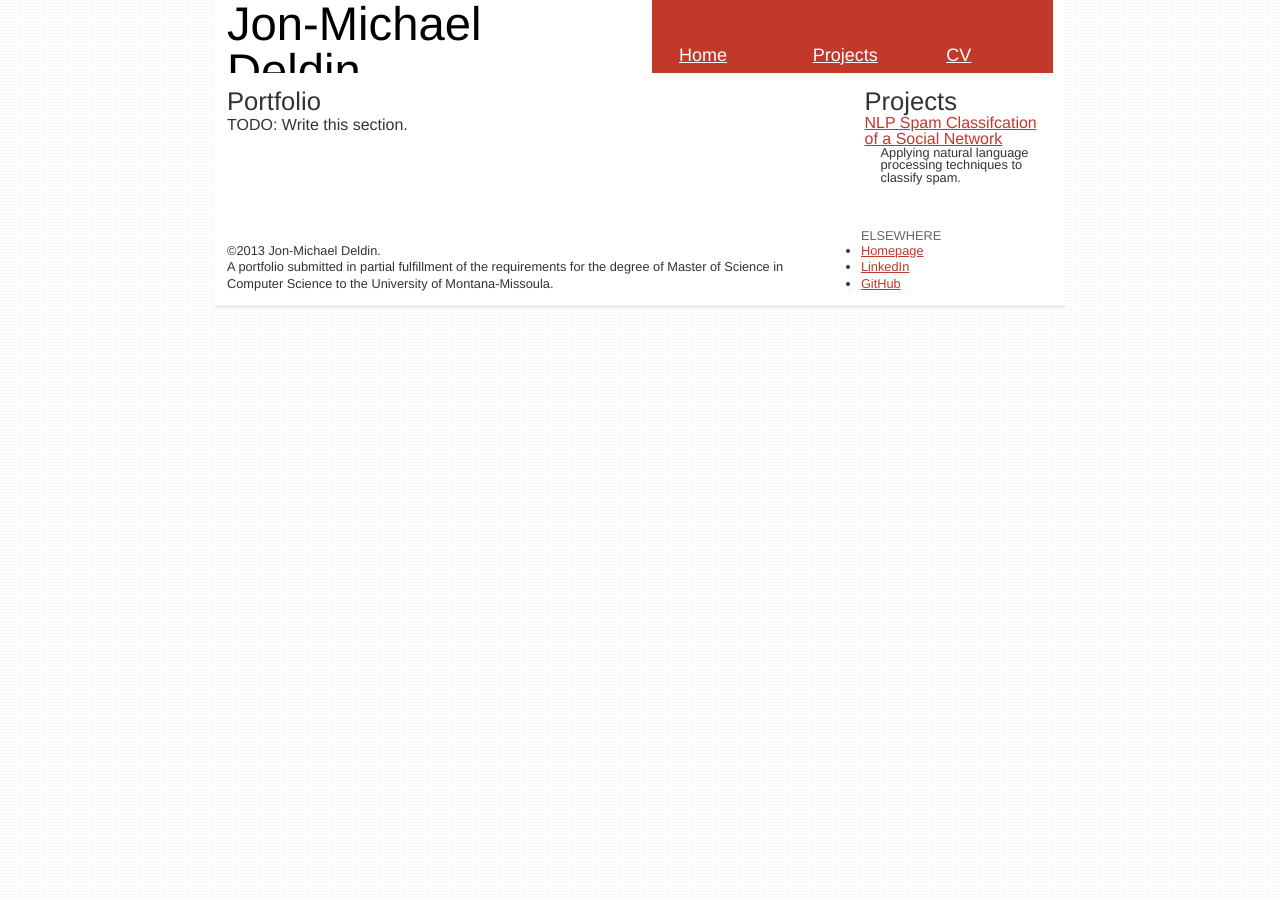
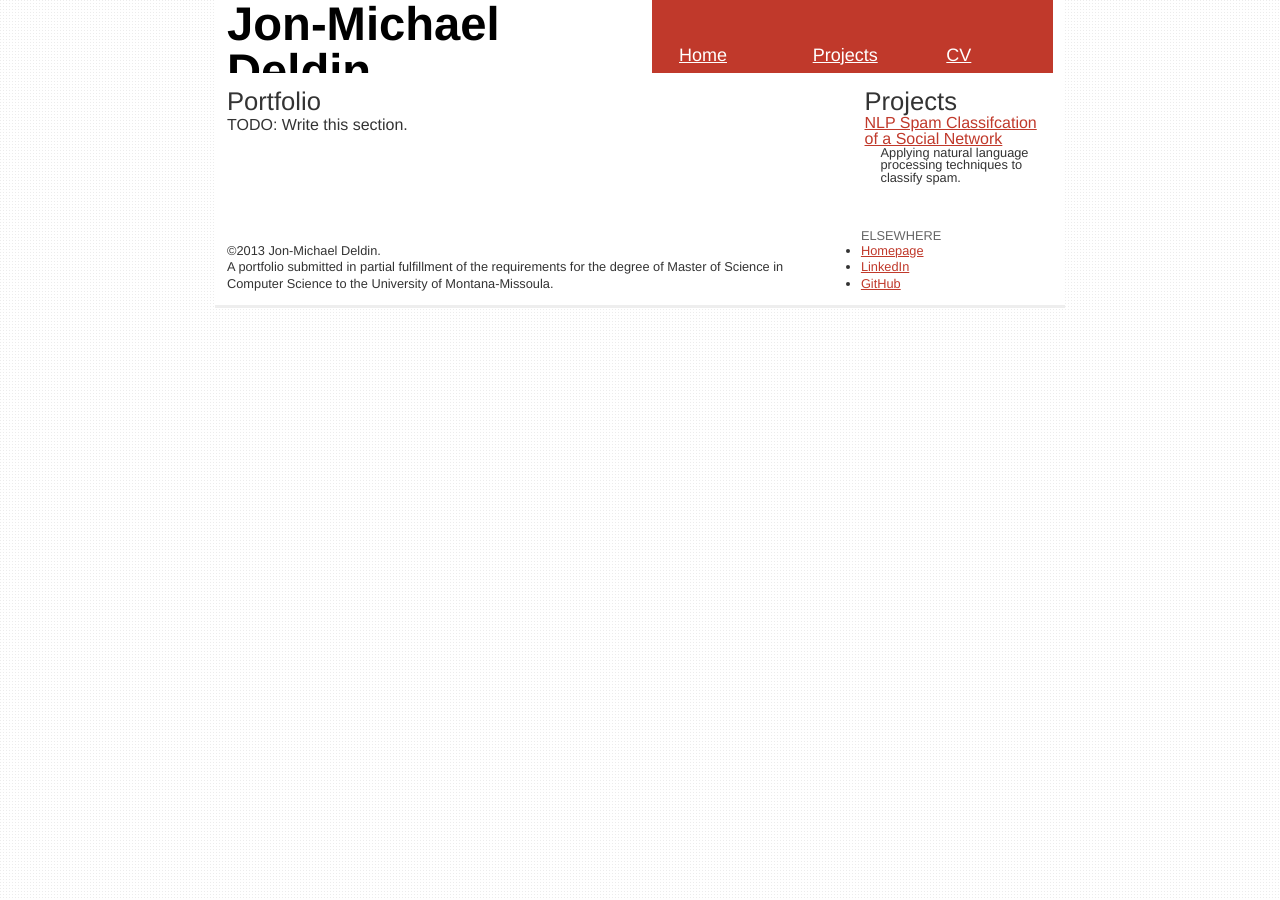
Before and after one commit to jmdeldin/deld.in, a Jekyll site: the page built from index.html, in a window 1280 px wide. Built offline with Jekyll 4.4.1, drawn with Linux system fonts in a browser that asks for light colours; Markdown is read by kramdown in place of the engine named in the settings.

Commit message:
Use Adobe Edge Fonts and fallback to a local version

```diff
--- a/_layouts/default.html
+++ b/_layouts/default.html
@@ -3,6 +3,7 @@
   <head>
     <meta charset="utf-8">
     <link href="{{ site.baseurl }}assets/css/screen.css" rel="stylesheet">
+    <script src="//use.edgefonts.net/source-sans-pro:n3,i3,n4,i4,n7,i7.js"></script>
     <title>{{ page.title }}</title>
   </head>
   <body>
--- a/assets/css/screen.css
+++ b/assets/css/screen.css
@@ -109,10 +109,10 @@
 body {
   border-bottom: 3px solid #eee;
   background: white;
+  box-sizing: content-box;
   color: #333;
-  font: 16px/1 "SourceSansPro-Regular", "Helvetica Neue", Helvetica, Arial, sans-serif;
-  margin: 0 auto;
-  box-sizing: content-box; }
+  font: 16px/1 source-sans-pro, "Source Sans Pro", Helvetica, Arial, sans-serif;
+  margin: 0 auto; }
   @media (min-width: 900px) {
     body {
       width: 850px; } }
@@ -121,11 +121,15 @@
   padding: 0 0.75em; }
 
 h1 {
-  font: 2.95em/1 "SourceSansPro-Bold", "Helvetica Neue", Helvetica, Arial, sans-serif;
+  font-size: 2.95em;
+  font-weight: 700;
+  line-height: 1;
   text-shadow: #fff 0px 0px 1px; }
 
 h2, header[role=banner] #logo #tagline {
-  font: 1.6em/1 "SourceSansPro-Light", "Helvetica Neue", Helvetica, Arial, sans-serif; }
+  font-size: 1.6em;
+  font-weight: 300;
+  line-height: 1; }
 
 h3 {
   font-size: 1.3em;
```
Also changed, not shown: assets/css/scss/screen.scss (+9 -5 lines).
